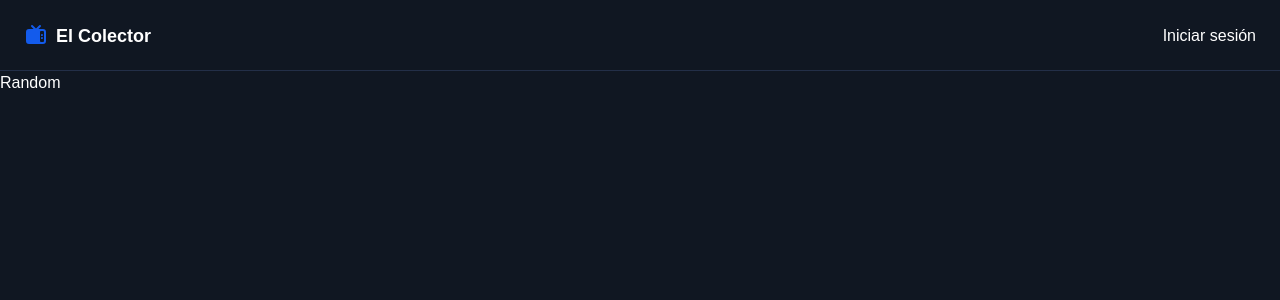
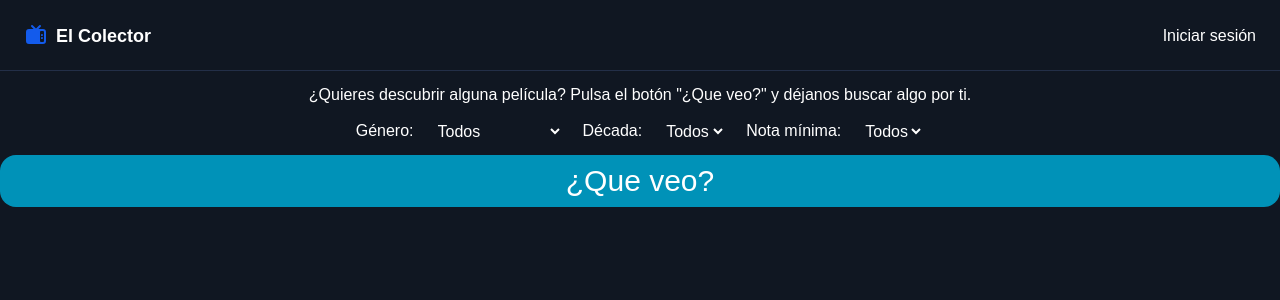
Before and after one commit to JaviFrost8/theCollectorV2, a Next.js app: page /random in a window 1280 px wide. Shown: the top 300 px of the page. Built offline with nearby package versions, Linux system fonts and the light colour scheme; no server answers.

Commit message:
fix: filtros de busqueda de recomendaciones

```diff
--- /dev/null
+++ b/app/api/recommend/route.ts
@@ -0,0 +1,27 @@
+import { fetchSearchMovie } from '@/lib/tmdb';
+import { NextResponse } from 'next/server';
+
+export async function GET(req: Request) {
+  try {
+    const { searchParams } = new URL(req.url);
+    const genre = searchParams.get('genre')
+      ? Number(searchParams.get('genre'))
+      : null;
+    const year = searchParams.get('year')
+      ? Number(searchParams.get('year'))
+      : null;
+    const rating = searchParams.get('rating')
+      ? Number(searchParams.get('rating'))
+      : null;
+
+    const movie = await fetchSearchMovie(genre, year, rating);
+
+    return NextResponse.json(movie);
+  } catch (err) {
+    console.error(err);
+    return NextResponse.json(
+      { error: 'Error fetching movie' },
+      { status: 500 },
+    );
+  }
+}
--- /dev/null
+++ b/app/components/FiltersOptions.tsx
@@ -0,0 +1,100 @@
+import React, { useState } from 'react';
+
+interface FiltersOptionsProps {
+  genre: number | null;
+  setGenre: (value: number | null) => void;
+  year: number | null;
+  setYear: (value: number | null) => void;
+  rating: number | null;
+  setRating: (value: number | null) => void;
+}
+
+export const FiltersOptions = ({
+  genre,
+  setGenre,
+  year,
+  setYear,
+  rating,
+  setRating,
+}: FiltersOptionsProps) => {
+  return (
+    <div className="flex justify-center">
+      <div className="flex flex-col md:flex-row gap-5 p-3">
+        <label htmlFor="genreSelect">Género:</label>
+        <select
+          id="genreSelect"
+          name="genre"
+          value={genre ?? ''}
+          onChange={(e) =>
+            setGenre(e.target.value ? Number(e.target.value) : null)
+          }
+        >
+          <option value="">Todos</option>
+          <option value={28}>Acción</option>
+          <option value={12}>Aventura</option>
+          <option value={16}>Animación</option>
+          <option value={35}>Comedia</option>
+          <option value={80}>Crimen</option>
+          <option value={99}>Documental</option>
+          <option value={18}>Drama</option>
+          <option value={10751}>Familia</option>
+          <option value={14}>Fantasia</option>
+          <option value={36}>Historia</option>
+          <option value={27}>Terror</option>
+          <option value={10402}>Música</option>
+          <option value={9648}>Misterio</option>
+          <option value={10749}>Romance</option>
+          <option value={878}>Ciencia Ficción</option>
+          <option value={10770}>Película TV</option>
+          <option value={53}>Thriller</option>
+          <option value={10752}>Bélica</option>
+          <option value={37}>Western</option>
+        </select>
+
+        <label htmlFor="yearInput">Década:</label>
+        <select
+          id="yearInput"
+          name="year"
+          value={year ?? ''}
+          onChange={(e) =>
+            setYear(e.target.value ? Number(e.target.value) : null)
+          }
+        >
+          <option value="">Todos</option>
+          <option value="1910">1910s</option>
+          <option value="1920">1920s</option>
+          <option value="1930">1930s</option>
+          <option value="1940">1940s</option>
+          <option value="1950">1950s</option>
+          <option value="1960">1960s</option>
+          <option value="1970">1970s</option>
+          <option value="1980">1980s</option>
+          <option value="1990">1990s</option>
+          <option value="2000">2000s</option>
+          <option value="2010">2010s</option>
+          <option value="2020">2020s</option>
+        </select>
+
+        <label htmlFor="ratingSelect">Nota mínima:</label>
+        <select
+          id="ratingSelect"
+          value={rating ?? ''}
+          onChange={(e) =>
+            setRating(e.target.value ? Number(e.target.value) : null)
+          }
+        >
+          <option value="">Todos</option>
+          <option value="0">0+</option>
+          <option value="1">1+</option>
+          <option value="2">2+</option>
+          <option value="3">3+</option>
+          <option value="4">4+</option>
+          <option value="5">5+</option>
+          <option value="6">6+</option>
+          <option value="7">7+</option>
+          <option value="8">8+</option>
+        </select>
+      </div>
+    </div>
+  );
+};
--- a/app/random/page.tsx
+++ b/app/random/page.tsx
@@ -1,4 +1,91 @@
 'use client';
+
+import { useState } from 'react';
+import { FiltersOptions } from '../components/FiltersOptions';
+import { fetchSearchMovie } from '@/lib/tmdb';
+import Image from 'next/image';
+import Link from 'next/link';
+
+interface Movie {
+  id: number;
+  title: string;
+  overview: string;
+  poster_path: string;
+  vote_average: number;
+}
+
 export default function FavoritesPage() {
-  return <h1>Random</h1>;
+  const [genre, setGenre] = useState<number | null>(null);
+  const [year, setYear] = useState<number | null>(null);
+  const [rating, setRating] = useState<number | null>(null);
+  const [movie, setMovie] = useState<Movie | null>(null);
+  const [loading, setLoading] = useState<boolean>(false);
+  const [error, setError] = useState<string | null>(null);
+
+  async function handleClick() {
+    try {
+      setLoading(true);
+      const res = await fetch(
+        `/api/recommend?genre=${genre ?? ''}&year=${year ?? ''}&rating=${rating ?? ''}`,
+      );
+
+      if (!res.ok) {
+        throw new Error('Error al buscar la película');
+      }
+
+      const movie = await res.json();
+
+      setMovie(movie);
+      console.log(movie);
+    } catch (err) {
+      setMovie(null);
+      setError('Error al conseguir la película');
+    } finally {
+      setLoading(false);
+    }
+  }
+
+  return (
+    <div className="flex flex-col">
+      <p className="flex pt-3 text-center justify-center">
+        ¿Quieres descubrir alguna película? Pulsa el botón "¿Que veo?" y déjanos
+        buscar algo por ti.
+      </p>
+      <FiltersOptions
+        genre={genre}
+        setGenre={setGenre}
+        year={year}
+        setYear={setYear}
+        rating={rating}
+        setRating={setRating}
+      />
+      <div className="flex flex-col justify-center">
+        <button
+          disabled={loading}
+          className="cursor-pointer text-3xl bg-cyan-600 p-2 rounded-2xl"
+          onClick={handleClick}
+        >
+          ¿Que veo?
+        </button>
+        {error && !movie && (
+          <p className="text-red-500 text-center mt-2">{error}</p>
+        )}
+        {movie ? (
+          <div className="flex flex-col">
+            <h2>{movie.title}</h2>
+            <Link href={`/movie/${movie.id}`}>
+              <Image
+                alt={movie.title}
+                src={`https://image.tmdb.org/t/p/w500${movie.poster_path}`}
+                width={200}
+                height={300}
+              />
+            </Link>
+          </div>
+        ) : (
+          <div></div>
+        )}
+      </div>
+    </div>
+  );
 }
--- a/lib/tmdb.ts
+++ b/lib/tmdb.ts
@@ -87,3 +87,58 @@ export async function fetchWeeklyMovie() {
   const detailsMovie = await detailsRes.json();
   return detailsMovie;
 }
+
+export async function fetchSearchMovie(
+  genre: number | null,
+  year: number | null,
+  rating: number | null,
+) {
+  const apiKey = process.env.TMDB_API_KEY;
+  if (!apiKey) throw new Error('TMDB API key no definida');
+
+  const url = new URL('https://api.themoviedb.org/3/discover/movie');
+  url.searchParams.append('api_key', apiKey);
+  url.searchParams.append('language', 'es-ES');
+  url.searchParams.append('vote_count.gte', '20'); // mínimo 20 votos
+  url.searchParams.append('sort_by', 'popularity.desc');
+
+  if (genre !== null) url.searchParams.append('with_genres', genre.toString());
+  if (year !== null) {
+    const startYear = year;
+    const endYear = year + 9;
+
+    url.searchParams.append('primary_release_date.gte', `${startYear}-01-01`);
+    url.searchParams.append('primary_release_date.lte', `${endYear}-12-31`);
+  }
+
+  if (rating !== null)
+    url.searchParams.append('vote_average.gte', rating.toString());
+
+  const randomPage = Math.floor(Math.random() * 5) + 1;
+  url.searchParams.append('page', randomPage.toString());
+
+  const res = await fetch(url.toString());
+  if (!res.ok) throw new Error('Error al hacer fetch a TMDB');
+
+  const data = await res.json();
+
+  // Si no hay resultados en esta página, intentar con la página 1
+  const results = data.results && data.results.length > 0 ? data.results : null;
+
+  if (!results) {
+    url.searchParams.set('page', '1');
+    const fallbackRes = await fetch(url.toString());
+    const fallbackData = await fallbackRes.json();
+    if (!fallbackData.results || fallbackData.results.length === 0) {
+      // Ya no hay resultados en ninguna página, devolver mensaje en lugar de error
+      return { error: 'No se encontraron películas con esos filtros' };
+    }
+    const fallbackIndex = Math.floor(
+      Math.random() * fallbackData.results.length,
+    );
+    return fallbackData.results[fallbackIndex];
+  }
+
+  const randomIndex = Math.floor(Math.random() * results.length);
+  return results[randomIndex];
+}
```
